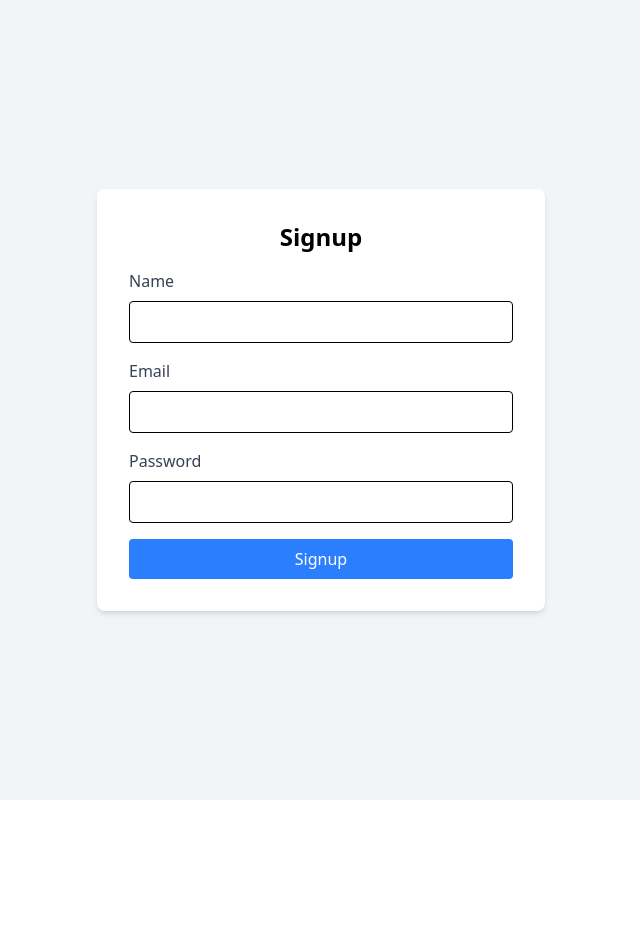
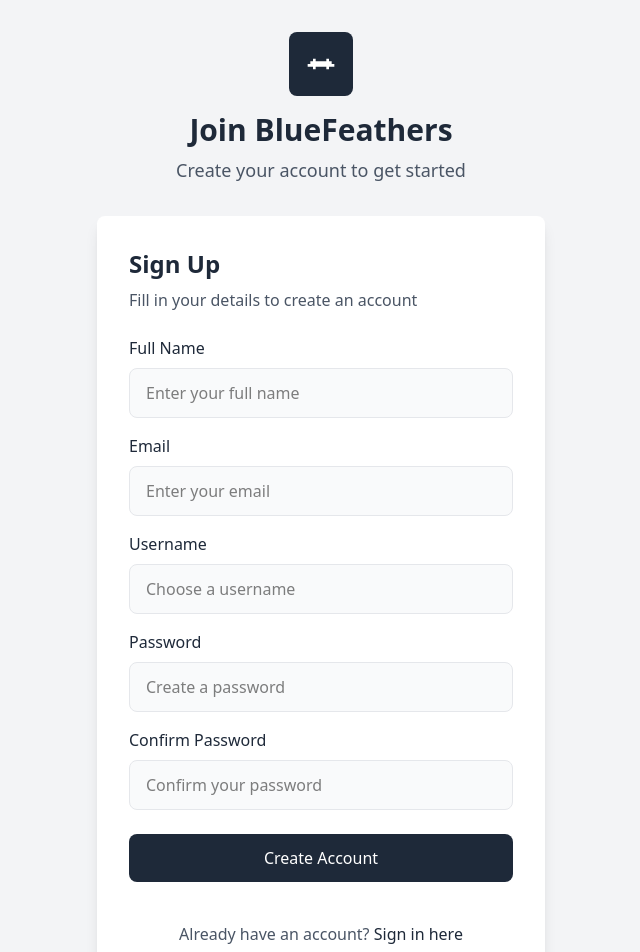
Before and after one commit to Janith-sh/GymFlow, a React (Vite) app: page /signup in a window 1280 px wide. Shown: the top 952 px of the page, without its empty margins (319-959 px from the left). Before the commit the page ends 800 px from the top, so only its background shows below. Built offline with nearby package versions, Linux system fonts and the light colour scheme.

Commit message:
login and reg done

```diff
--- a/src/App.jsx
+++ b/src/App.jsx
@@ -22,7 +22,8 @@ function App() {
         <Route path="/login" element={<Login />} />
         <Route path="/signup" element={<Signup />} />
         <Route path="/check-in" element={<QRScanAttendance />} />
-        <Route path="/" element={<Layout><Dashboard /></Layout>} />
+        <Route path="/dashboard" element={<Layout><Dashboard /></Layout>} />
+        <Route path="/" element={<Login />} />
         <Route path="/members" element={<Layout><Members /></Layout>} />
         <Route path="/trainers" element={<Layout><Trainers /></Layout>} />
         <Route path="/payments" element={<Layout><Payments /></Layout>} />
--- a/src/pages/Login.jsx
+++ b/src/pages/Login.jsx
@@ -1,21 +1,95 @@
-import React from 'react';
+import React, { useState } from 'react';
+import { useNavigate } from 'react-router-dom';
 
 const Login = () => {
+  const [formData, setFormData] = useState({
+    username: '',
+    password: ''
+  });
+  const navigate = useNavigate();
+
+  const handleChange = (e) => {
+    setFormData({
+      ...formData,
+      [e.target.name]: e.target.value
+    });
+  };
+
+  const handleSubmit = (e) => {
+    e.preventDefault();
+    // Direct navigation to dashboard (no backend validation)
+    navigate('/dashboard');
+  };
+
   return (
-    <div className="min-h-screen flex items-center justify-center bg-gray-100">
-      <div className="bg-white p-8 rounded-lg shadow-md w-full max-w-md">
-        <h1 className="text-2xl font-bold mb-4 text-center">Login</h1>
-        <form>
+    <div className="min-h-screen bg-gray-100 flex flex-col items-center justify-center px-4">
+      {/* Header Section */}
+      <div className="text-center mb-8">
+        {/* Logo */}
+        <div className="w-16 h-16 bg-gray-800 rounded-lg flex items-center justify-center mx-auto mb-4">
+          <svg className="w-8 h-8 text-white" fill="currentColor" viewBox="0 0 24 24">
+            <path d="M6 8h2v8H6V8zm10 0h2v8h-2V8zM4 10h16v4H4v-4zM2 12h2v2H2v-2zm18 0h2v2h-2v-2z"/>
+          </svg>
+        </div>
+
+        {/* Welcome Text */}
+        <h1 className="text-3xl font-bold text-gray-800 mb-2">Welcome to BlueFeathers</h1>
+        <p className="text-gray-600 text-lg">Sign in to access your dashboard</p>
+      </div>
+
+      {/* Login Form Card */}
+      <div className="bg-white rounded-lg shadow-lg w-full max-w-md p-8">
+        <h2 className="text-2xl font-bold text-gray-800 mb-2">Sign In</h2>
+        <p className="text-gray-600 mb-6">Enter your credentials to continue</p>
+
+        <form onSubmit={handleSubmit}>
           <div className="mb-4">
-            <label className="block text-gray-700 mb-2">Email</label>
-            <input type="email" className="w-full p-2 border rounded" />
+            <label className="block text-gray-800 font-medium mb-2">Username</label>
+            <input
+              type="text"
+              name="username"
+              value={formData.username}
+              onChange={handleChange}
+              placeholder="Enter your username"
+              className="w-full px-4 py-3 bg-gray-50 border border-gray-200 rounded-lg focus:outline-none focus:ring-2 focus:ring-gray-800 focus:border-transparent"
+              required
+            />
           </div>
-          <div className="mb-4">
-            <label className="block text-gray-700 mb-2">Password</label>
-            <input type="password" className="w-full p-2 border rounded" />
+
+          <div className="mb-6">
+            <label className="block text-gray-800 font-medium mb-2">Password</label>
+            <input
+              type="password"
+              name="password"
+              value={formData.password}
+              onChange={handleChange}
+              placeholder="Enter your password"
+              className="w-full px-4 py-3 bg-gray-50 border border-gray-200 rounded-lg focus:outline-none focus:ring-2 focus:ring-gray-800 focus:border-transparent"
+              required
+            />
           </div>
-          <button type="submit" className="w-full bg-blue-500 text-white p-2 rounded">Login</button>
+
+          <button
+            type="submit"
+            className="w-full bg-gray-800 text-white py-3 rounded-lg font-medium hover:bg-gray-900 transition-colors duration-200 mb-4"
+          >
+            Sign In
+          </button>
+
+          <div className="text-center">
+            <a href="#" className="text-gray-600 hover:text-gray-800 text-sm">Forgot password?</a>
+          </div>
         </form>
+
+        {/* Sign Up Link */}
+        <div className="mt-6 text-center">
+          <p className="text-gray-600">
+            Don't have an account?{' '}
+            <a href="/signup" className="text-gray-800 font-medium hover:underline">
+              Sign up here
+            </a>
+          </p>
+        </div>
       </div>
     </div>
   );
--- a/src/pages/Signup.jsx
+++ b/src/pages/Signup.jsx
@@ -1,25 +1,145 @@
-import React from 'react';
+import React, { useState } from 'react';
+import { useNavigate } from 'react-router-dom';
 
 const Signup = () => {
+  const [formData, setFormData] = useState({
+    fullName: '',
+    email: '',
+    username: '',
+    password: '',
+    confirmPassword: ''
+  });
+  const navigate = useNavigate();
+
+  const handleChange = (e) => {
+    setFormData({
+      ...formData,
+      [e.target.name]: e.target.value
+    });
+  };
+
+  const handleSubmit = (e) => {
+    e.preventDefault();
+
+    // Basic validation
+    if (formData.password !== formData.confirmPassword) {
+      alert('Passwords do not match!');
+      return;
+    }
+
+    if (formData.password.length < 6) {
+      alert('Password must be at least 6 characters long!');
+      return;
+    }
+
+    // Direct navigation to dashboard (no backend validation)
+    navigate('/dashboard');
+  };
+
   return (
-    <div className="min-h-screen flex items-center justify-center bg-gray-100">
-      <div className="bg-white p-8 rounded-lg shadow-md w-full max-w-md">
-        <h1 className="text-2xl font-bold mb-4 text-center">Signup</h1>
-        <form>
+    <div className="min-h-screen bg-gray-100 flex flex-col items-center justify-center px-4 py-8">
+      {/* Header Section */}
+      <div className="text-center mb-8">
+        {/* Logo */}
+        <div className="w-16 h-16 bg-gray-800 rounded-lg flex items-center justify-center mx-auto mb-4">
+          <svg className="w-8 h-8 text-white" fill="currentColor" viewBox="0 0 24 24">
+            <path d="M6 8h2v8H6V8zm10 0h2v8h-2V8zM4 10h16v4H4v-4zM2 12h2v2H2v-2zm18 0h2v2h-2v-2z"/>
+          </svg>
+        </div>
+
+        {/* Welcome Text */}
+        <h1 className="text-3xl font-bold text-gray-800 mb-2">Join BlueFeathers</h1>
+        <p className="text-gray-600 text-lg">Create your account to get started</p>
+      </div>
+
+      {/* Registration Form Card */}
+      <div className="bg-white rounded-lg shadow-lg w-full max-w-md p-8">
+        <h2 className="text-2xl font-bold text-gray-800 mb-2">Sign Up</h2>
+        <p className="text-gray-600 mb-6">Fill in your details to create an account</p>
+
+        <form onSubmit={handleSubmit}>
           <div className="mb-4">
-            <label className="block text-gray-700 mb-2">Name</label>
-            <input type="text" className="w-full p-2 border rounded" />
+            <label className="block text-gray-800 font-medium mb-2">Full Name</label>
+            <input
+              type="text"
+              name="fullName"
+              value={formData.fullName}
+              onChange={handleChange}
+              placeholder="Enter your full name"
+              className="w-full px-4 py-3 bg-gray-50 border border-gray-200 rounded-lg focus:outline-none focus:ring-2 focus:ring-gray-800 focus:border-transparent"
+              required
+            />
           </div>
+
           <div className="mb-4">
-            <label className="block text-gray-700 mb-2">Email</label>
-            <input type="email" className="w-full p-2 border rounded" />
+            <label className="block text-gray-800 font-medium mb-2">Email</label>
+            <input
+              type="email"
+              name="email"
+              value={formData.email}
+              onChange={handleChange}
+              placeholder="Enter your email"
+              className="w-full px-4 py-3 bg-gray-50 border border-gray-200 rounded-lg focus:outline-none focus:ring-2 focus:ring-gray-800 focus:border-transparent"
+              required
+            />
           </div>
+
           <div className="mb-4">
-            <label className="block text-gray-700 mb-2">Password</label>
-            <input type="password" className="w-full p-2 border rounded" />
+            <label className="block text-gray-800 font-medium mb-2">Username</label>
+            <input
+              type="text"
+              name="username"
+              value={formData.username}
+              onChange={handleChange}
+              placeholder="Choose a username"
+              className="w-full px-4 py-3 bg-gray-50 border border-gray-200 rounded-lg focus:outline-none focus:ring-2 focus:ring-gray-800 focus:border-transparent"
+              required
+            />
           </div>
-          <button type="submit" className="w-full bg-blue-500 text-white p-2 rounded">Signup</button>
+
+          <div className="mb-4">
+            <label className="block text-gray-800 font-medium mb-2">Password</label>
+            <input
+              type="password"
+              name="password"
+              value={formData.password}
+              onChange={handleChange}
+              placeholder="Create a password"
+              className="w-full px-4 py-3 bg-gray-50 border border-gray-200 rounded-lg focus:outline-none focus:ring-2 focus:ring-gray-800 focus:border-transparent"
+              required
+            />
+          </div>
+
+          <div className="mb-6">
+            <label className="block text-gray-800 font-medium mb-2">Confirm Password</label>
+            <input
+              type="password"
+              name="confirmPassword"
+              value={formData.confirmPassword}
+              onChange={handleChange}
+              placeholder="Confirm your password"
+              className="w-full px-4 py-3 bg-gray-50 border border-gray-200 rounded-lg focus:outline-none focus:ring-2 focus:ring-gray-800 focus:border-transparent"
+              required
+            />
+          </div>
+
+          <button
+            type="submit"
+            className="w-full bg-gray-800 text-white py-3 rounded-lg font-medium hover:bg-gray-900 transition-colors duration-200 mb-4"
+          >
+            Create Account
+          </button>
         </form>
+
+        {/* Login Link */}
+        <div className="mt-6 text-center">
+          <p className="text-gray-600">
+            Already have an account?{' '}
+            <a href="/login" className="text-gray-800 font-medium hover:underline">
+              Sign in here
+            </a>
+          </p>
+        </div>
       </div>
     </div>
   );
```
Also changed, not shown: src/components/Sidebar.jsx (+16 -3 lines).
